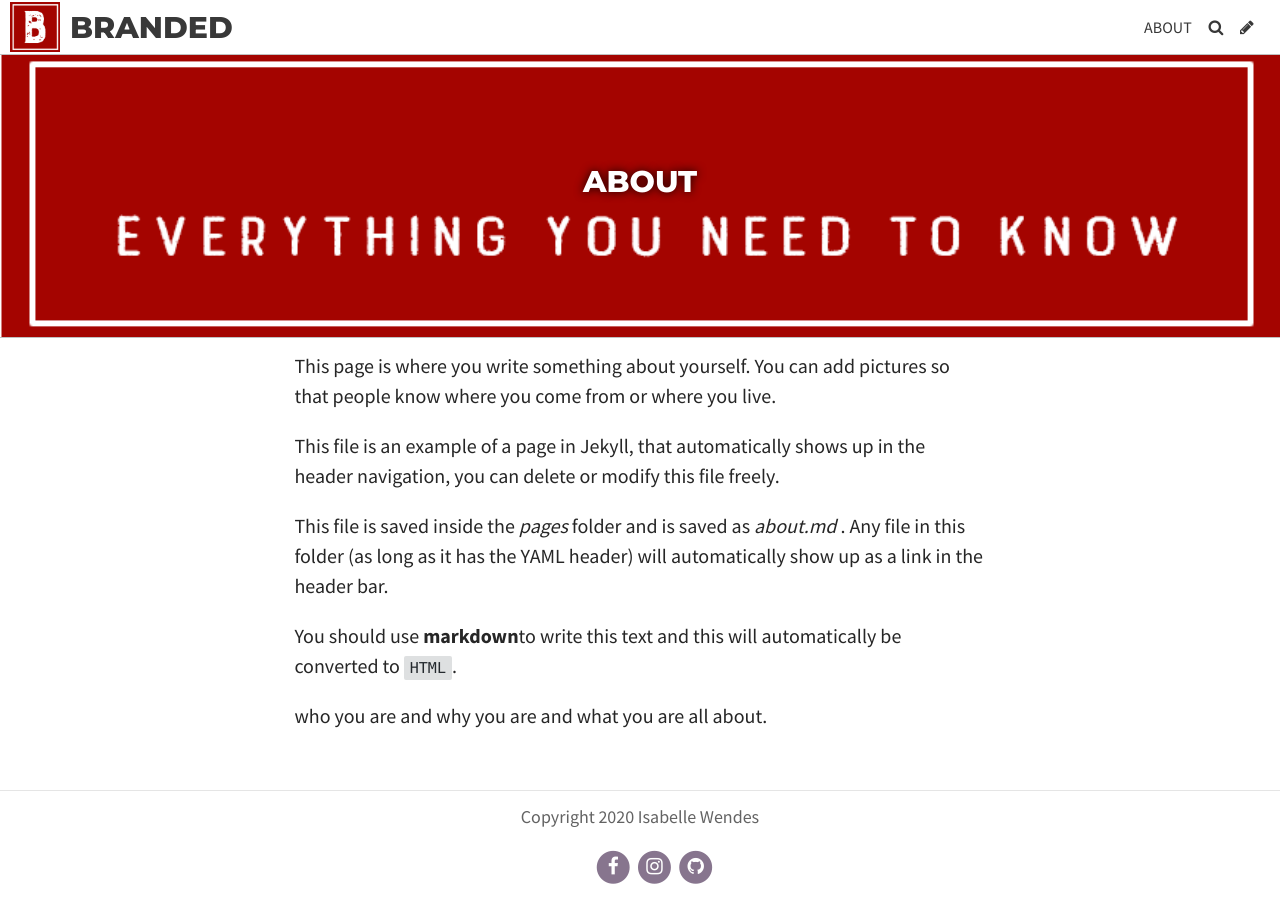
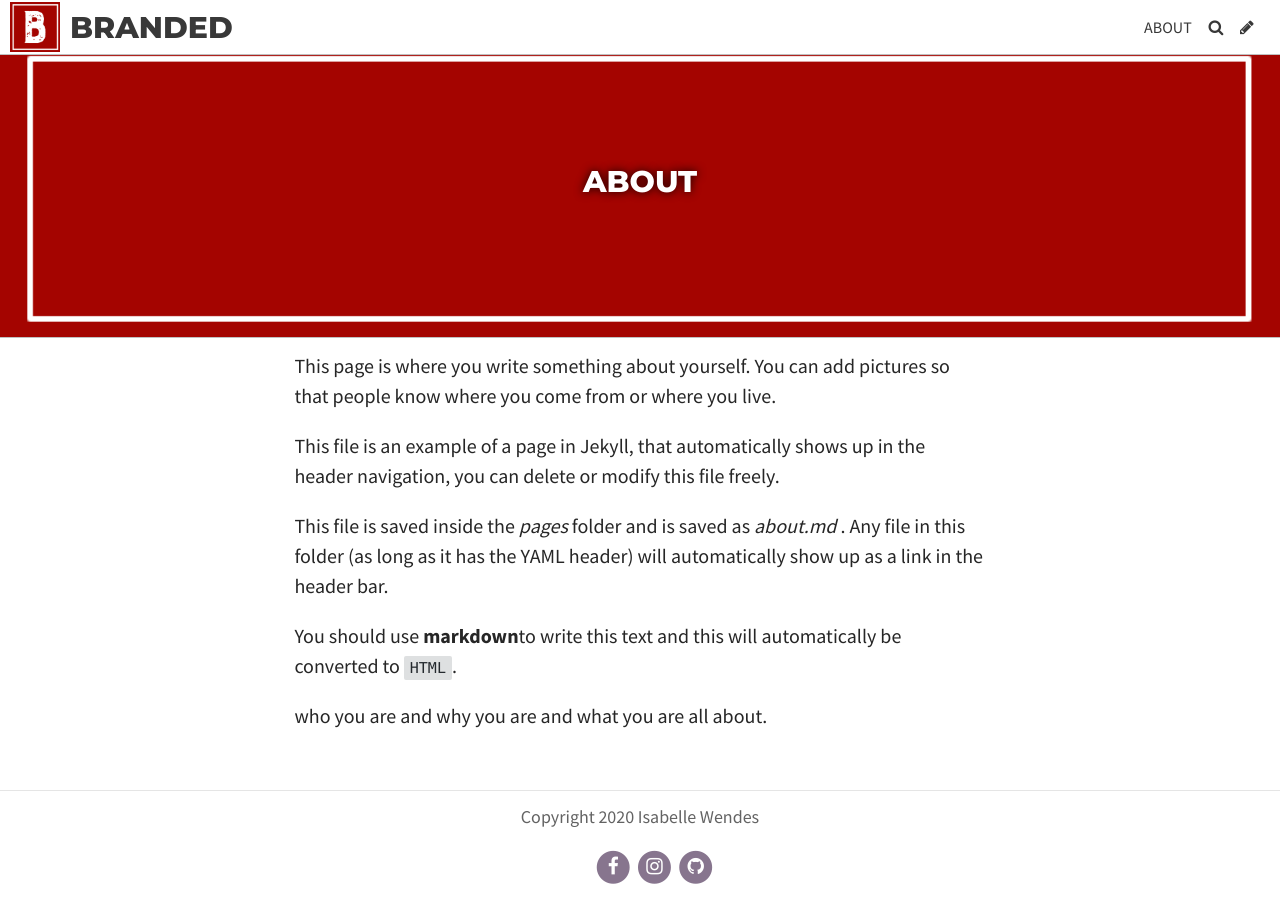
Before and after one commit to IsabelleWendes/Fontastic, a Jekyll site: the page built from pages/about.md, in a window 1280 px wide. Built offline with Jekyll 4.4.1, drawn with Linux system fonts in a browser that asks for light colours; some web fonts are replaced.

Commit message:
Update Page “about”

```diff
--- a/pages/about.md
+++ b/pages/about.md
@@ -4,7 +4,7 @@ title: ABOUT
 subtitle: ""
 permalink: /about/
 date: 2020-06-29T15:36:12.231Z
-header_feature_image: ../uploads/banner-about-page-cr.png
+header_feature_image: ../uploads/banner.png
 published: true
 tags: null
 description: null
```
Also changed, not shown: uploads/banner.png (added).
